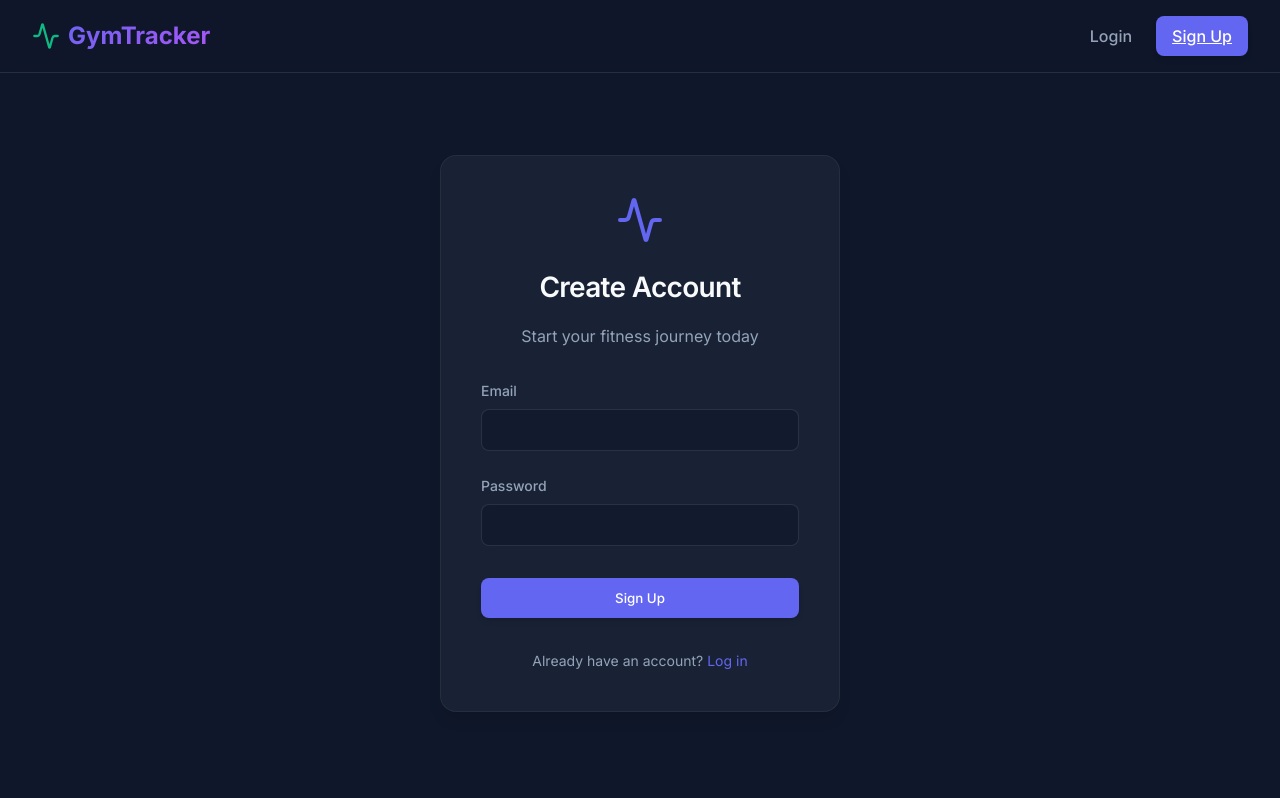
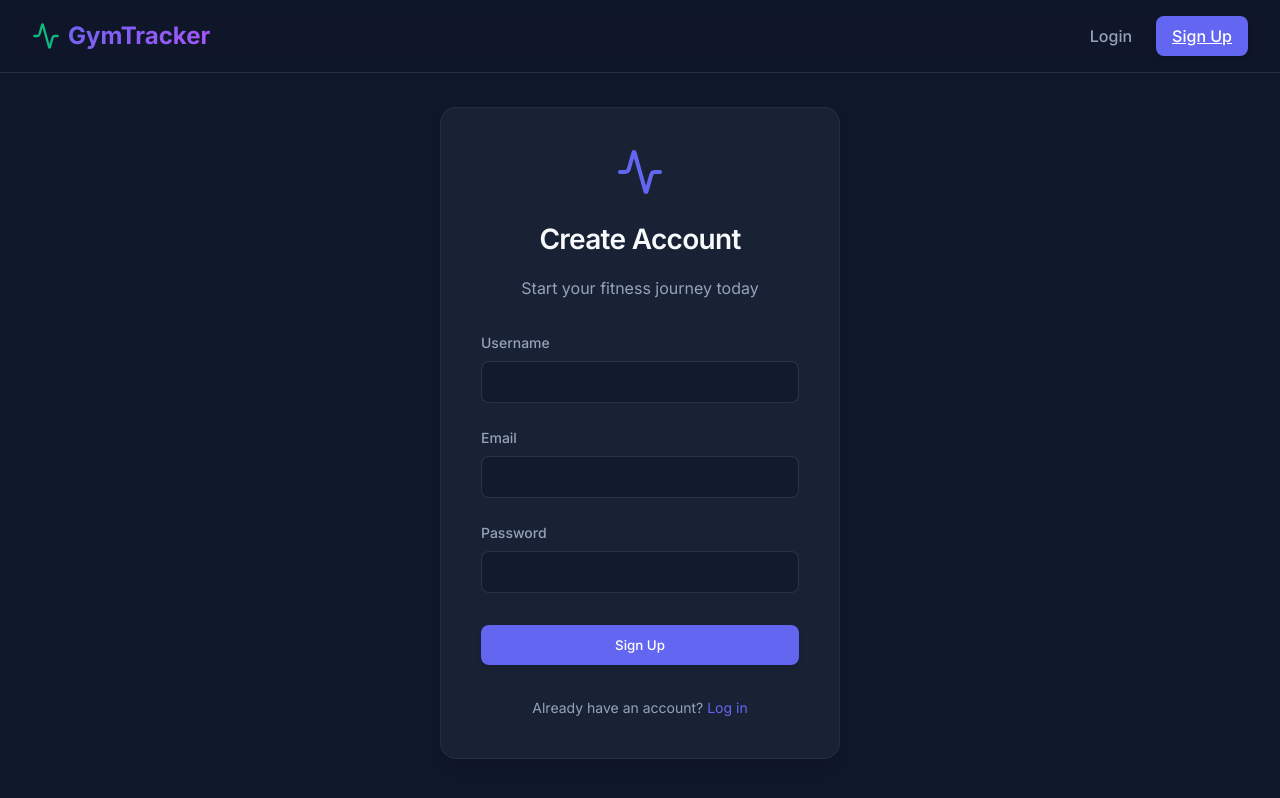
Before and after one commit to hjnavadiya222-dot/gymtracker, a React (Vite) app in the folder frontend/: page /register in a window 1280 px wide. Built offline with nearby package versions, Linux system fonts and the light colour scheme.

Commit message:
feat: add username field for registration

```diff
--- a/frontend/src/contexts/AuthContext.jsx
+++ b/frontend/src/contexts/AuthContext.jsx
@@ -26,9 +26,9 @@ export const AuthProvider = ({ children }) => {
     }
   };
 
-  const register = async (email, password, role) => {
+  const register = async (username, email, password, role) => {
     try {
-      const { data } = await axios.post(`${import.meta.env.VITE_API_URL || 'http://localhost:5005'}` + '/api/auth/register', { email, password, role });
+      const { data } = await axios.post(`${import.meta.env.VITE_API_URL || 'http://localhost:5005'}` + '/api/auth/register', { username, email, password, role });
       setUser(data);
       localStorage.setItem('userInfo', JSON.stringify(data));
       return { success: true };
--- a/frontend/src/pages/Register.jsx
+++ b/frontend/src/pages/Register.jsx
@@ -4,6 +4,7 @@ import { AuthContext } from '../contexts/AuthContext';
 import { Activity } from 'lucide-react';
 
 const Register = () => {
+  const [username, setUsername] = useState('');
   const [email, setEmail] = useState('');
   const [password, setPassword] = useState('');
   const [error, setError] = useState('');
@@ -13,7 +14,7 @@ const Register = () => {
   const handleSubmit = async (e) => {
     e.preventDefault();
     setError('');
-    const result = await register(email, password, 'user');
+    const result = await register(username, email, password, 'user');
     if (result.success) {
       navigate('/');
     } else {
@@ -33,6 +34,16 @@ const Register = () => {
         {error && <div className="mb-4" style={{ color: 'var(--danger)', fontSize: '0.875rem', textAlign: 'center' }}>{error}</div>}
 
         <form onSubmit={handleSubmit}>
+          <div className="form-group">
+            <label className="form-label">Username</label>
+            <input
+              type="text"
+              className="form-control"
+              value={username}
+              onChange={(e) => setUsername(e.target.value)}
+              required
+            />
+          </div>
           <div className="form-group">
             <label className="form-label">Email</label>
             <input
```
Also changed, not shown: 2 other files (tests, documents, lock files or other folders).
